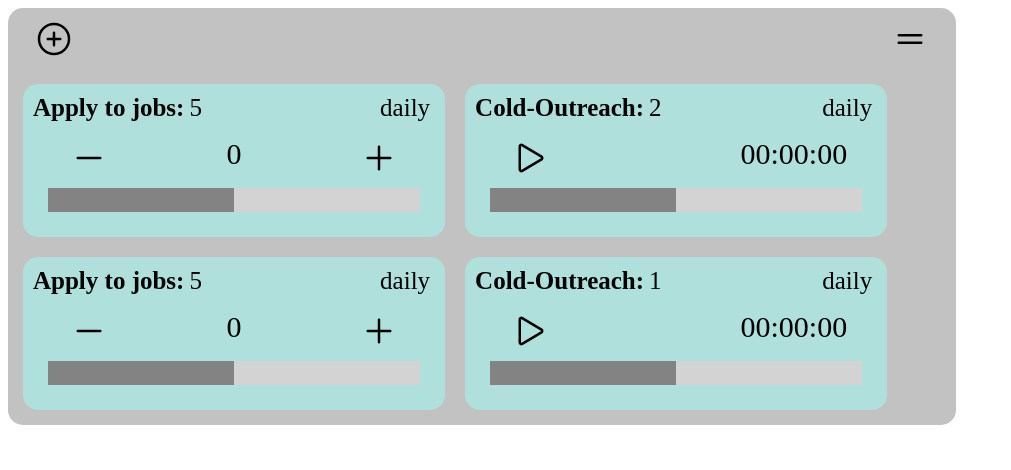
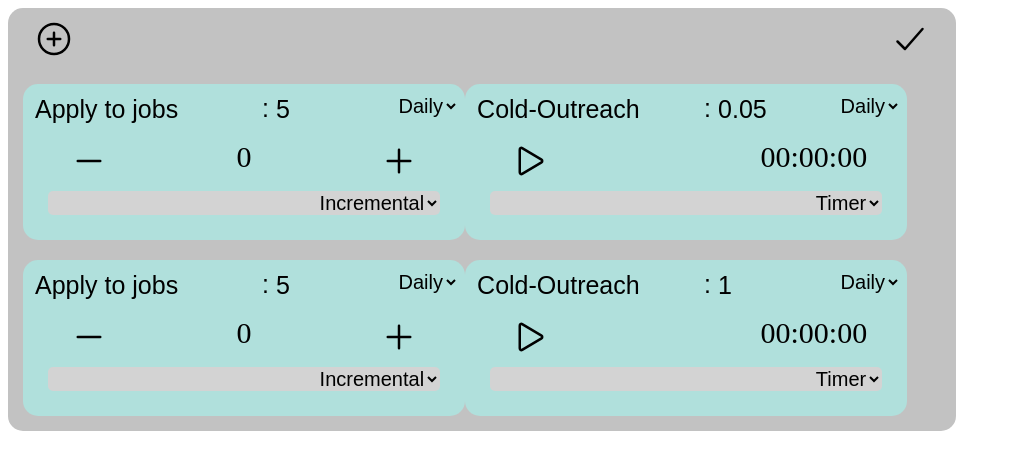
Before and after one commit to keithfrazier98/progress-tracker, a React (Create React App) app: page / in a window 1280 px wide. Both pictures are taken after a click on the button 910 px from the left and 43 px from the top of the page. Shown: the top 470 px of the page, without its empty margins (0-1011 px from the left). Built offline with nearby package versions, Linux system fonts and the light colour scheme.

Commit message:
added states and handlers to manade new trackers and edititing trackers

```diff
--- a/src/Container.jsx
+++ b/src/Container.jsx
@@ -1,20 +1,82 @@
-import React from "react";
+import React, { useState } from "react";
 import Trackers from "./Trackers";
 import "./Container.css";
+import trackerData from "./trackerData.json";
 
 function Container() {
+  const [newTracker, setNewTracker] = useState(false);
+  const [editMode, setEditMode] = useState(false);
+  const initalTrackerData = {
+    title: "",
+    goal: null,
+    current: null,
+    occurence: "manual",
+    type: "Incremental",
+  };
+  const [trackerFormData, setTrackerFormData] = useState(initalTrackerData);
+  const [data, setData] = useState(trackerData);
+
+
+
+  function toggleNewTracker() {
+    setNewTracker(true);
+  }
+
+  function toggleEditMode() {
+    setEditMode(!editMode);
+  }
+
+  function createTracker() {
+      let newData = data
+      newData.splice(0,0,trackerFormData)
+      setData(newData)
+      setNewTracker(false)
+  }
+
+  function cancelNewTracker() {
+    setNewTracker(false);
+    setTrackerFormData(initalTrackerData);
+  }
+
   return (
     <div className="container">
       <div className="buttons">
-        <button id="add">
-          <ion-icon name="add-circle-outline"></ion-icon>
+        <button
+          id="add"
+          onClick={newTracker ? createTracker : toggleNewTracker}
+        >
+          {newTracker ? (
+            <ion-icon name="checkmark-outline"></ion-icon>
+          ) : (
+            <ion-icon name="add-circle-outline"></ion-icon>
+          )}
         </button>
-        <button id="edit">
-        <ion-icon name="reorder-two-outline"></ion-icon>
+        <button
+          id="edit"
+          onClick={newTracker ? cancelNewTracker : toggleEditMode}
+        >
+          {editMode ? (
+            <ion-icon name="checkmark-outline"></ion-icon>
+          ) : newTracker ? (
+            <ion-icon name="close-outline"></ion-icon>
+          ) : (
+            <ion-icon name="reorder-two-outline"></ion-icon>
+          )}
         </button>
       </div>
       <ul>
-        <Trackers />
+        <Trackers
+          newTracker={newTracker}
+          setNewTracker={setNewTracker}
+          editMode={editMode}
+          setEditMode={setEditMode}
+          createTracker={createTracker}
+          trackerFormData={trackerFormData}
+          setTrackerFormData={setTrackerFormData}
+          trackerData={trackerData}
+          data={data}
+          setData={setData}
+        />
       </ul>
     </div>
   );
--- a/src/ProgressBar.css
+++ b/src/ProgressBar.css
@@ -1,13 +1,18 @@
 .bar {
+  display: flex;
+  justify-content: space-between;
   background-color: lightgray;
+  border-radius: 5px;
 }
 
 .progress {
   height: 24px;
-  width: 50%;
   background-color: rgb(131, 131, 131);
+  border-radius: 5px;
 }
-
+span{
+  font-size: 20px;
+}
 .progressContainer{
     margin:15px
 }
--- a/src/ProgressBar.jsx
+++ b/src/ProgressBar.jsx
@@ -2,7 +2,19 @@ import React, { useState } from "react";
 import useInterval from "./utils/useInterval";
 import "./ProgressBar.css";
 
-function ProgressBar({ current, goal, type, index, setData, data }) {
+function ProgressBar({
+  current,
+  type,
+  index,
+  setData,
+  data,
+  editMode,
+  editTracker,
+  goal,
+  setDataChange,
+  dataChange,
+  newTracker,
+}) {
   const [running, setRunning] = useState(false);
 
   function handleStart(event) {
@@ -35,27 +47,29 @@ function ProgressBar({ current, goal, type, index, setData, data }) {
       });
       return newData;
     });
+
+    setDataChange(!dataChange);
   }
 
   let buttons;
 
   switch (type) {
-    case "inc":
+    case "Incremental":
       buttons = (
         <div>
           <div className="buttonDiv">
-            <button onClick={handleIncDec} id="dec">
+            <button disabled = {newTracker} onClick={handleIncDec} id="dec">
               <ion-icon name="remove-outline"></ion-icon>
             </button>
             <span style={{ fontSize: "30px" }}>{current}</span>
-            <button onClick={handleIncDec} id="inc">
+            <button disabled = {newTracker} onClick={handleIncDec} id="inc">
               <ion-icon name="add-outline"></ion-icon>
             </button>
           </div>
         </div>
       );
       break;
-    case "time":
+    case "Timer":
       let decimalHours = current / 3600;
       let hours = Math.trunc(decimalHours);
       let remainingSeconds = current - Math.trunc(decimalHours) * 3600;
@@ -80,7 +94,7 @@ function ProgressBar({ current, goal, type, index, setData, data }) {
       buttons = (
         <div>
           <div className="buttonDiv">
-            <button onClick={handleStart} id="incTime">
+            <button disabled = {newTracker} onClick={handleStart} id="incTime">
               {running ? (
                 <ion-icon name="pause-outline"></ion-icon>
               ) : (
@@ -94,11 +108,43 @@ function ProgressBar({ current, goal, type, index, setData, data }) {
       break;
   }
 
+  const calculatePercent = () => {
+    let percent;
+
+    if (type === "Incremental") {
+      percent = (current / goal) * 100;
+    } else {
+      percent = Math.trunc((current / (goal * 3600)) * 100);
+    }
+
+    return percent;
+  };
+
   return (
     <div className="progressContainer">
       {buttons}
       <div className="bar">
-        <div className="progress"></div>
+        {editMode || index===null? (
+          <select
+            style={{ height: "24px" , width:"100%"}}
+            id={index}
+            name="type"
+            value={type}
+            onChange={editTracker}
+
+          >
+            <option>Incremental</option>
+            <option>Timer</option>
+          </select>
+        ) : (
+          <>
+            <div
+              className="progress"
+              style={{ width: `${calculatePercent()}%` }}
+            ></div>
+            <span>{calculatePercent()}%</span>
+          </>
+        )}
       </div>
     </div>
   );
--- a/src/Trackers.css
+++ b/src/Trackers.css
@@ -1,41 +1,77 @@
-.flex-container{
-    display:flex
+.flex-container {
+  display: flex;
 }
 
+h4,
+input,
 p {
     font-size: 25px;
-    margin: 0 5px 0 5px
+  font-family: sans-serif;
+  font-style: normal;
+  font-weight: normal;
 }
 
-h4{
-    font-size: 25px;
-    margin: 0
+p,
+h4 {
+  margin: 0 5px 0 5px;
 }
 
-.info{
+span{
+    font-size: 20px;
+}
+
+select{
+    font-size: 20px;
+}
+
+select,
+option {
+  text-align: right;
+  float: right;
+  margin: 0;
+  padding: 0;
+}
+
+.info {
   justify-content: space-between;
 }
 
-li{
+li {
   display: block;
-    margin: 10px ;
-    width:100%;
+  margin: 10px;
+  width: 100%;
+}
+
+input,
+input:hover,
+input:active,
+input::after {
+  background-color: transparent;
+  border: none;
+}
+
+select,
+select:hover,
+select:active,
+select::after {
+  background-color: transparent;
+  border: none;
 }
 
 .tracker {
   background-color: rgb(176, 224, 220);
   border-radius: 15px;
   padding: 10px;
-    width:95%
+  width: 95%;
 }
 
 @media screen and (min-width: 448px) {
   li {
     display: inline-flex;
-      width:45%
+    width: 45%;
   }
 
-    .tracker{
-        width:100%
+  .tracker {
+    width: 100%;
   }
 }
--- a/src/Trackers.jsx
+++ b/src/Trackers.jsx
@@ -2,53 +2,136 @@ import React, { useEffect, useState } from "react";
 import ProgressBar from "./ProgressBar";
 import "./Trackers.css";
 
-function Trackers() {
-  const [data, setData] = useState([]);
+function Trackers({
+  setNewTracker,
+  newTracker,
+  editMode,
+  setEditMode,
+  createTracker,
+  trackerFormData,
+  setTrackerFormData,
+  data,
+  setData
+}) {
+  const [dataChange, setDataChange] = useState(false);
+  const [trackers, setTrackers] = useState();
+
+  const trackerForm = () => {
+    const { title, goal, current, occurence, type } = trackerFormData;
+    return (
+      <li>
+        <div className="tracker">
+          <form>
+            <div className="flex-container info">
+              <div className="flex-container">
+                <input
+                  id={0}
+                  name="title"
+                  placeholder="Tracker Title"
+                  maxLength="20"
+                  size={"10"}
+                  value={title}
+                  onChange={editTracker}
+                ></input>
+                <p>:</p>
+                <input
+                  id={0}
+                  name="goal"
+                  placeholder="Goal"
+                  maxLength="4"
+                  size={"4"}
+                  value={goal}
+                  onChange={editTracker}
+                ></input>
+              </div>
+              <select
+                style={{ height: "24px" }}
+                id={0}
+                name="occurence"
+                value={occurence}
+                onChange={editTracker}
+              >
+                <option>Daily</option>
+                <option>Weekly</option>
+                <option>Monthly</option>
+                <option>Yearly</option>
+                <option>Manual</option>
+              </select>
+            </div>
+            <ProgressBar
+              current={current}
+              goal={goal}
+              type={type}
+              index={null}
+              setData={setData}
+              data={data}
+              editMode={editMode}
+              editTracker={editTracker}
+              occurence={occurence}
+              setDataChange={setDataChange}
+              dataChange={dataChange}
+            />
+          </form>
+        </div>
+      </li>
+    );
+  };
+
   useEffect(() => {
-    setData([
-      {
-        title: "Apply to jobs",
-        goal: 5,
-        current: 0,
-        occurence: "daily",
-        type: "inc",
-      },
-      {
-        title: "Cold-Outreach",
-        goal: 2,
-        current: 0,
-        occurence: "daily",
-        type: "time",
-      },
-      {
-        title: "Apply to jobs",
-        goal: 5,
-        current: 0,
-        occurence: "daily",
-        type: "inc",
-      },
-      {
-        title: "Cold-Outreach",
-        goal: 1,
-        current: 0,
-        occurence: "daily",
-        type: "time",
-      },
-    ]);
-  }, []);
-
-  const trackers = [];
-  data.forEach((element, index) => {
+    const existingTrackers = data.map((element, index) => {
       const { title, goal, occurence, type, current } = element;
-    trackers.push(
+      return (
         <li>
           <div className="tracker">
             <div className="flex-container info">
               <div className="flex-container">
-              <h4>{title}:</h4>
+                {editMode ? (
+                  <input
+                    id={index}
+                    name="title"
+                    placeholder="Tracker Title"
+                    maxLength="20"
+                    size={title ? title.length : "20"}
+                    value={title}
+                    onChange={editTracker}
+                  ></input>
+                ) : (
+                  <h4>{title}</h4>
+                )}
+                <p>:</p>
+                {editMode ? (
+                  <input
+                    id={index}
+                    name="goal"
+                    placeholder="Goal"
+                    maxLength="4"
+                    size={"4"}
+                    value={goal}
+                    onChange={editTracker}
+                  ></input>
+                ) : (
                   <p>{goal}</p>
+                )}
               </div>
-            <p>{occurence}</p>
+              {editMode ? (
+                <select
+                  style={{ height: "24px" }}
+                  id={index}
+                  name="occurence"
+                  value={occurence}
+                  onChange={editTracker}
+                >
+                  <option>Daily</option>
+                  <option>Weekly</option>
+                  <option>Monthly</option>
+                  <option>Yearly</option>
+                  <option>Manual</option>
+                </select>
+              ) : (
+                <>
+                  <span>{occurence}</span>
+                </>
+              )}
             </div>
             <ProgressBar
               current={current}
@@ -57,12 +140,54 @@ function Trackers() {
               index={index}
               setData={setData}
               data={data}
+              editMode={editMode}
+              editTracker={editTracker}
+              occurence={occurence}
+              setDataChange={setDataChange}
+              dataChange={dataChange}
+              newTracker={newTracker}
             />
           </div>
         </li>
       );
     });
 
+    if (newTracker) {
+      setTrackers([trackerForm(), ...existingTrackers]);
+    } else {
+      setTrackers(existingTrackers);
+    }
+  }, [dataChange, editMode, newTracker, trackerFormData]);
+
+  // new tracker button opens tracker form
+  // tracker form looks like a tracker and is placed in above other trackers
+  // when form is submitted it is placed in the tracker list and trackers are rerendered
+
+  // edit tracker button opens tracker input options for all trackers
+  // optional fields have down arrows where menus are available
+  // text info are switched to text fields
+
+  function editTracker(event) {
+    const index = event.target.id;
+    const name = event.target.name;
+    const value = event.target.value;
+
+    if (newTracker) {
+      setTrackerFormData({
+        ...trackerFormData,
+        [name]: value,
+      });
+      console.log("editing");
+    } else {
+      const newValue = data[index];
+      newValue[name] = value;
+      const newData = data;
+      newData.splice(index, 1, newValue);
+      setData(newData);
+      setDataChange(!dataChange);
+    }
+  }
+
   return <>{trackers}</>;
 }
 
--- /dev/null
+++ b/src/trackerData.json
@@ -0,0 +1,30 @@
+[
+    {
+      "title": "Apply to jobs",
+      "goal": 5,
+      "current": 0,
+      "occurence": "daily",
+      "type": "Incremental"
+    },
+    {
+      "title": "Cold-Outreach",
+      "goal": 0.05,
+      "current": 0,
+      "occurence": "daily",
+      "type": "Timer"
+    },
+    {
+      "title": "Apply to jobs",
+      "goal": 5,
+      "current": 0,
+      "occurence": "daily",
+      "type": "Incremental"
+    },
+    {
+      "title": "Cold-Outreach",
+      "goal": 1,
+      "current": 0,
+      "occurence": "daily",
+      "type": "Timer"
+    }
+  ]
```
Lines whose indentation alone changed are shown as unchanged.
